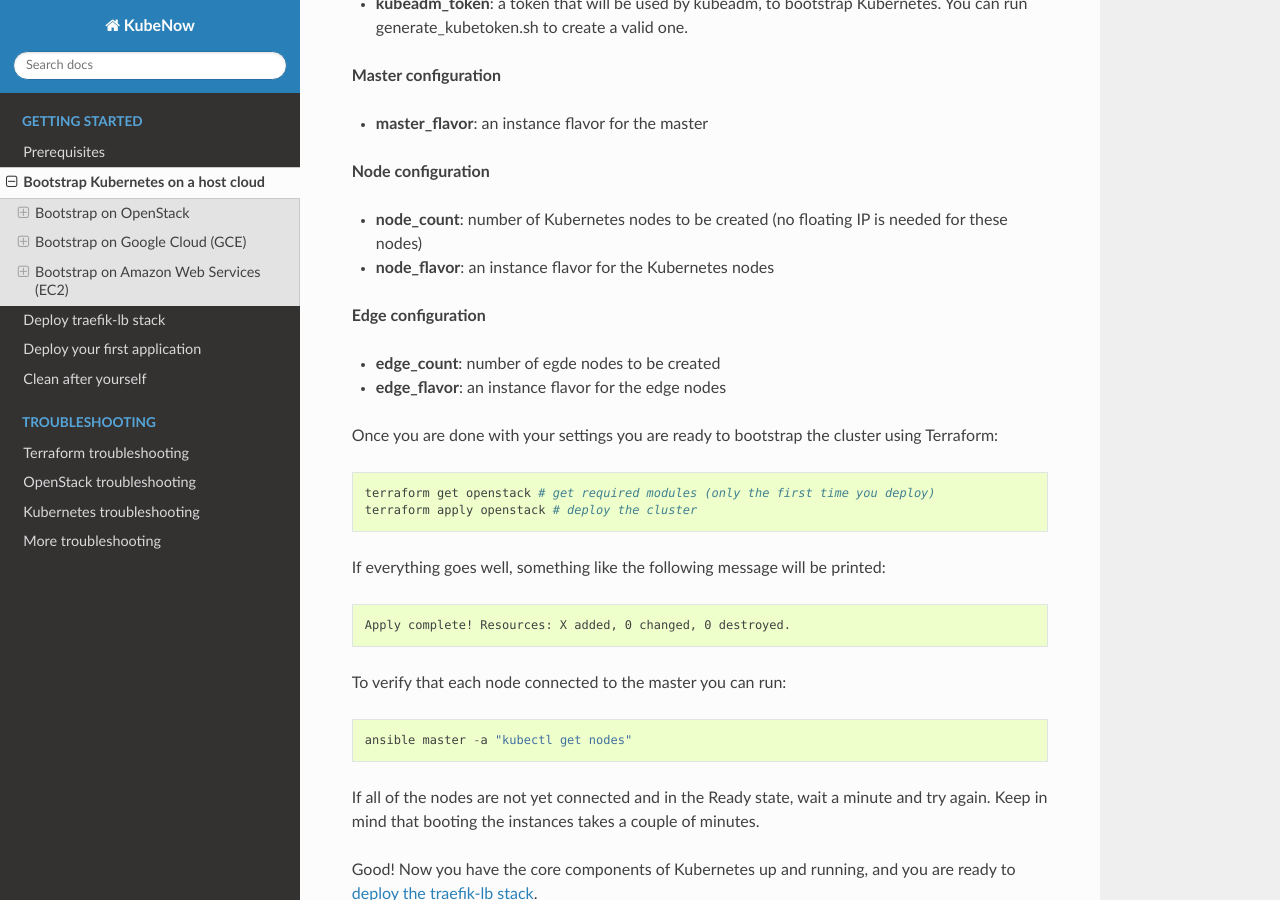
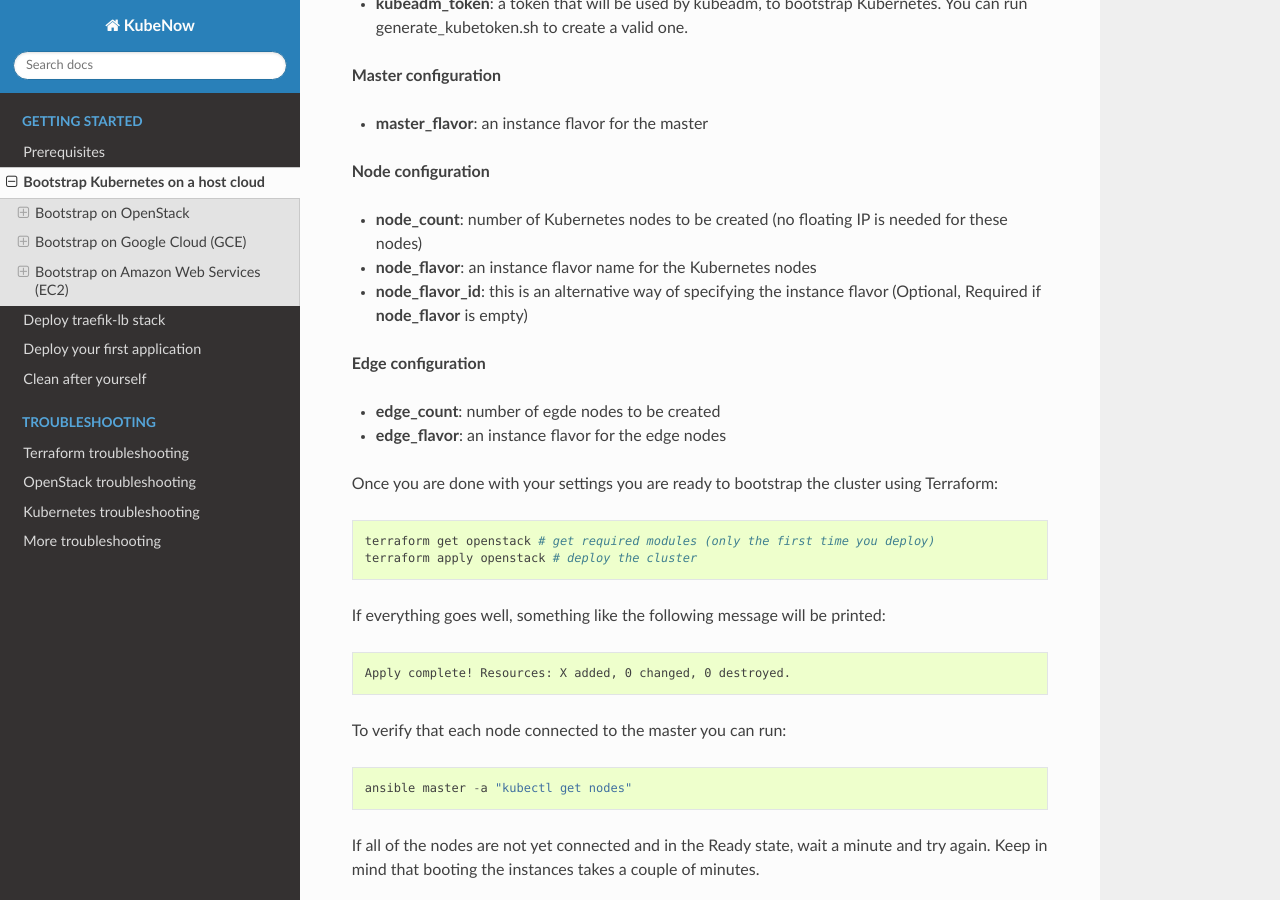
Before and after one commit to kubenow/KubeNow, a Sphinx documentation site: the page built from docs/getting_started/bootstrap.rst, in a window 1280 px wide and 900 px high, scrolled down 2183 px. Built offline with Sphinx 7.4.7 and the Read the Docs theme 2.0.0, drawn with Linux system fonts in a browser that asks for light colours; the version number could not be read and is left out.

Commit message:
document flavor_id parameterwq

```diff
--- a/docs/getting_started/bootstrap.rst
+++ b/docs/getting_started/bootstrap.rst
@@ -78,7 +78,8 @@ Start by creating a ``terraform.tfvars`` file. There is a template that you can
 **Node configuration**
 
 - **node_count**: number of Kubernetes nodes to be created (no floating IP is needed for these nodes)
-- **node_flavor**: an instance flavor for the Kubernetes nodes
+- **node_flavor**: an instance flavor name for the Kubernetes nodes
+- **node_flavor_id**: this is an alternative way of specifying the instance flavor (Optional, Required if **node_flavor** is empty)
 
 **Edge configuration**
 
```
